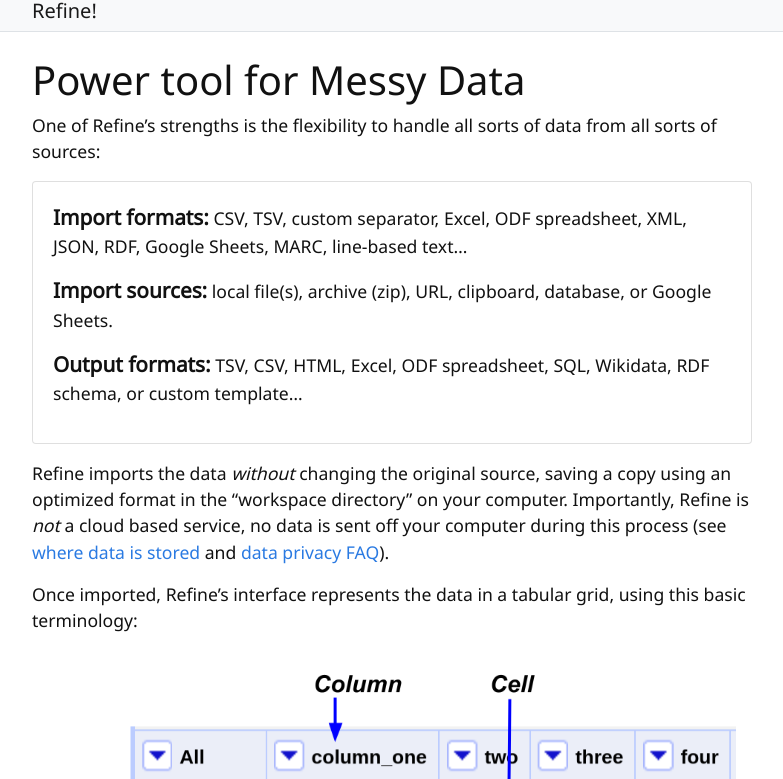
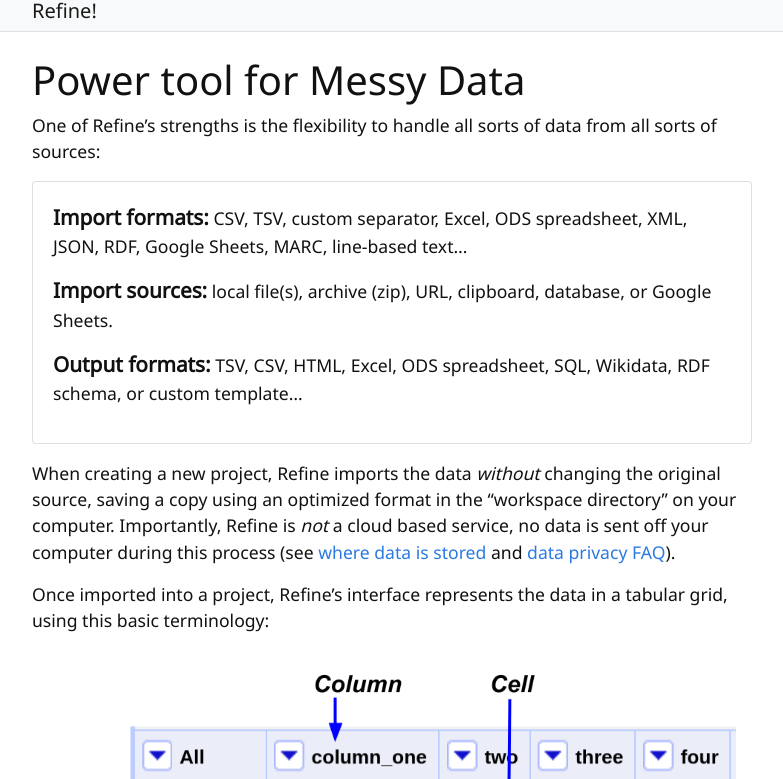
Before and after one commit to evanwill/openrefine-b, a Jekyll site: the page built from content/1-data.md, in a window 1280 px wide and 900 px high, cut to the strip 121-900 px from the top of the window. Shown: the whole strip, without its empty margins (248-1031 px from the left). Built offline with Jekyll 4.4.1, drawn with Linux system fonts in a browser that asks for light colours; comment, search, counter and statistics services are not loaded.

Commit message:
data updates

```diff
--- a/content/1-data.md
+++ b/content/1-data.md
@@ -6,18 +6,18 @@ nav: Data
 One of Refine's strengths is the flexibility to handle all sorts of data from all sorts of sources:
 
 {% capture formats %}
-<span class="term">Import formats:</span> CSV, TSV, custom separator, Excel, ODF spreadsheet, XML, JSON, RDF, Google Sheets, MARC, line-based text...
+<span class="term">Import formats:</span> CSV, TSV, custom separator, Excel, ODS spreadsheet, XML, JSON, RDF, Google Sheets, MARC, line-based text...
 
 <span class="term">Import sources:</span> local file(s), archive (zip), URL, clipboard, database, or Google Sheets.
 
-<span class="term">Output formats:</span> TSV, CSV, HTML, Excel, ODF spreadsheet, SQL, Wikidata, RDF schema, or custom template...
+<span class="term">Output formats:</span> TSV, CSV, HTML, Excel, ODS spreadsheet, SQL, Wikidata, RDF schema, or custom template...
 {% endcapture %}
 {% include card.html text=formats %}
 
-Refine imports the data *without* changing the original source, saving a copy using an optimized format in the "workspace directory" on your computer.
+When creating a new project, Refine imports the data *without* changing the original source, saving a copy using an optimized format in the "workspace directory" on your computer.
 Importantly, Refine is *not* a cloud based service, no data is sent off your computer during this process (see [where data is stored](https://docs.openrefine.org/manual/installing#set-where-data-is-stored) and [data privacy FAQ](https://openrefine.org/privacy.html)).
 
-Once imported, Refine's interface represents the data in a tabular grid, using this basic terminology:
+Once imported into a project, Refine's interface represents the data in a tabular grid, using this basic terminology:
 
 {% include figure.html img="refine-terms.png" alt="Refine row, column, cell labelled" %}
 
```
